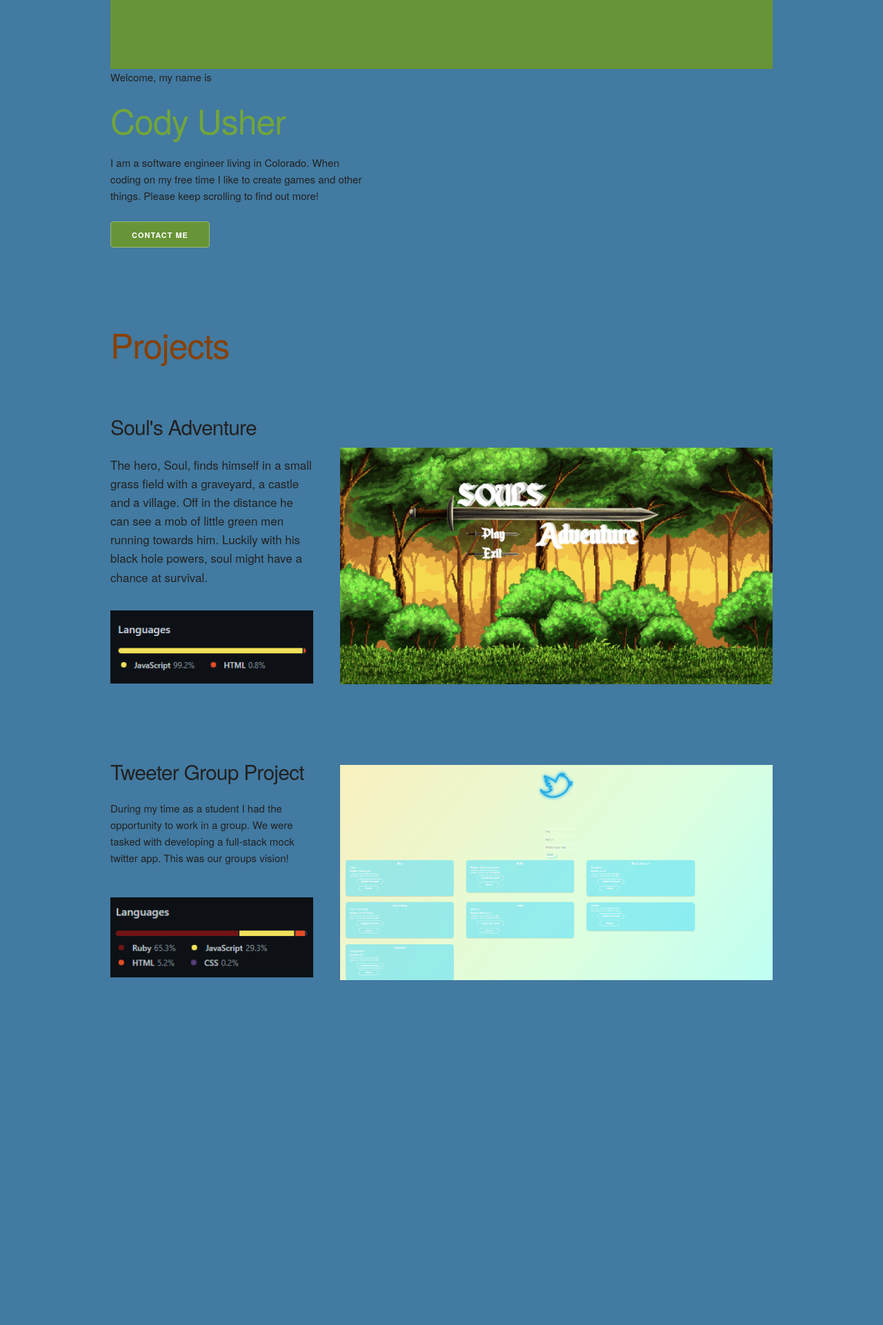
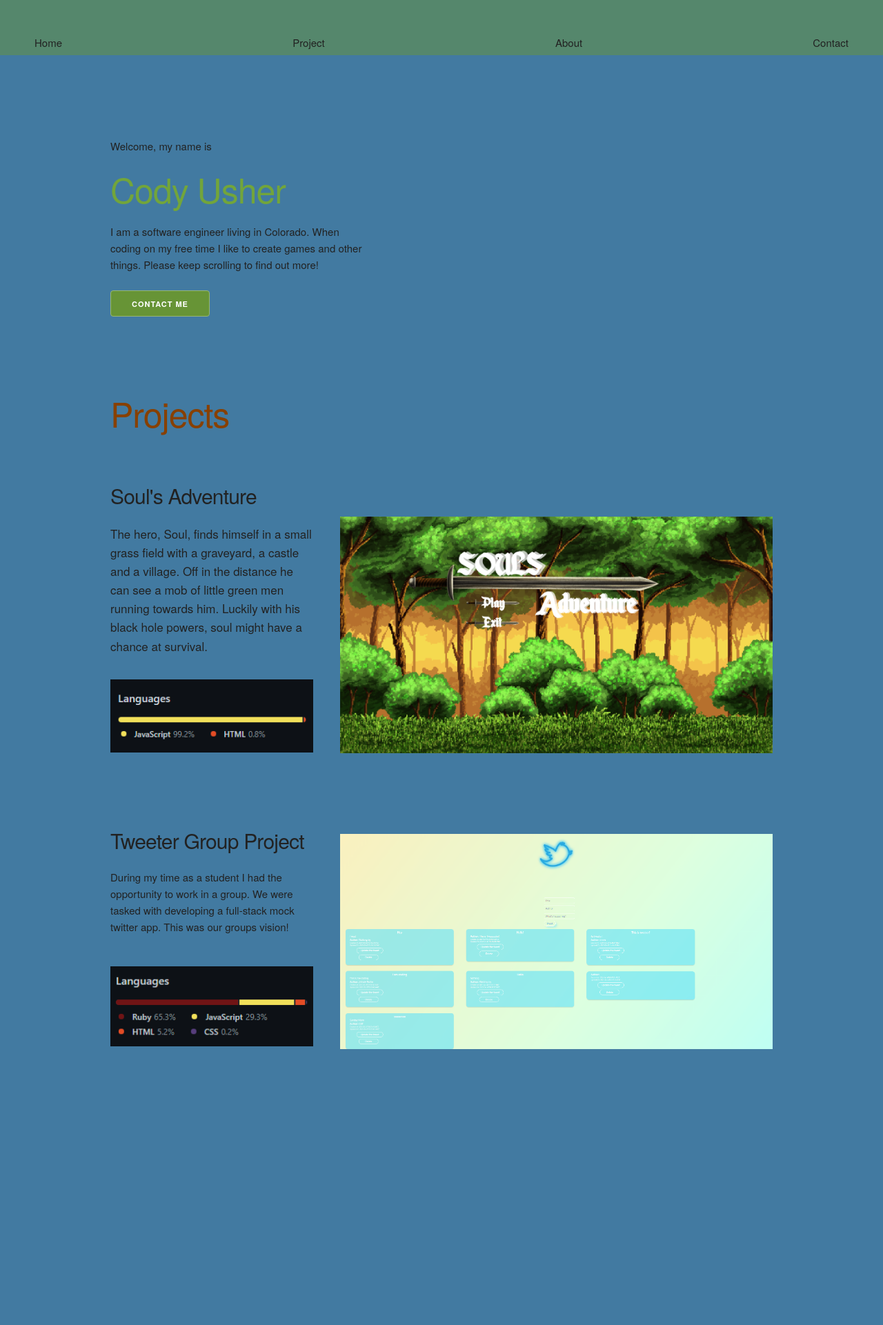
Before and after one commit to c-usher/portfolio, a PHP site: page / in a window 1280 px wide. Shown: the whole page at 69% size. Before the commit the page ends 1421 px from the top, so only its background shows below. Run offline with PHP 8.4, Linux system fonts and the light colour scheme.

Commit message:
nav bar made

```diff
--- a/css/style.css
+++ b/css/style.css
@@ -6,12 +6,22 @@
 
 /* top-nav section */
 .top-nav {
-  background-color: #679436;
-  height: 10rem;
+  background-color: #55876c;
+  height: 8rem;
   max-width: 100%;
 }
 
+.nav-bar-list {
+  list-style-type: none;
+  display: flex;
+  justify-content: space-between;
+  padding-left: 5rem;
+  padding-right: 5rem;
+  padding-top: 5rem;
+}
+
 .section-intro {
+  padding-top: 20rem;
   padding-bottom: 10rem;
 }
 
--- a/index.html
+++ b/index.html
@@ -6,10 +6,13 @@
 
 <body>
   <section class="nav-bar">
-    <div class="container">
-      <div class="row">
-        <div class="u-full-width twelve columns top-nav"></div>
-      </div>
+    <div class="u-full-width twelve columns top-nav">
+      <ul class="nav-bar-list">
+        <li>Home</li>
+        <li>Project</li>
+        <li>About</li>
+        <li>Contact</li>
+      </ul>
     </div>
   </section>
   <section class="section-intro">
```
